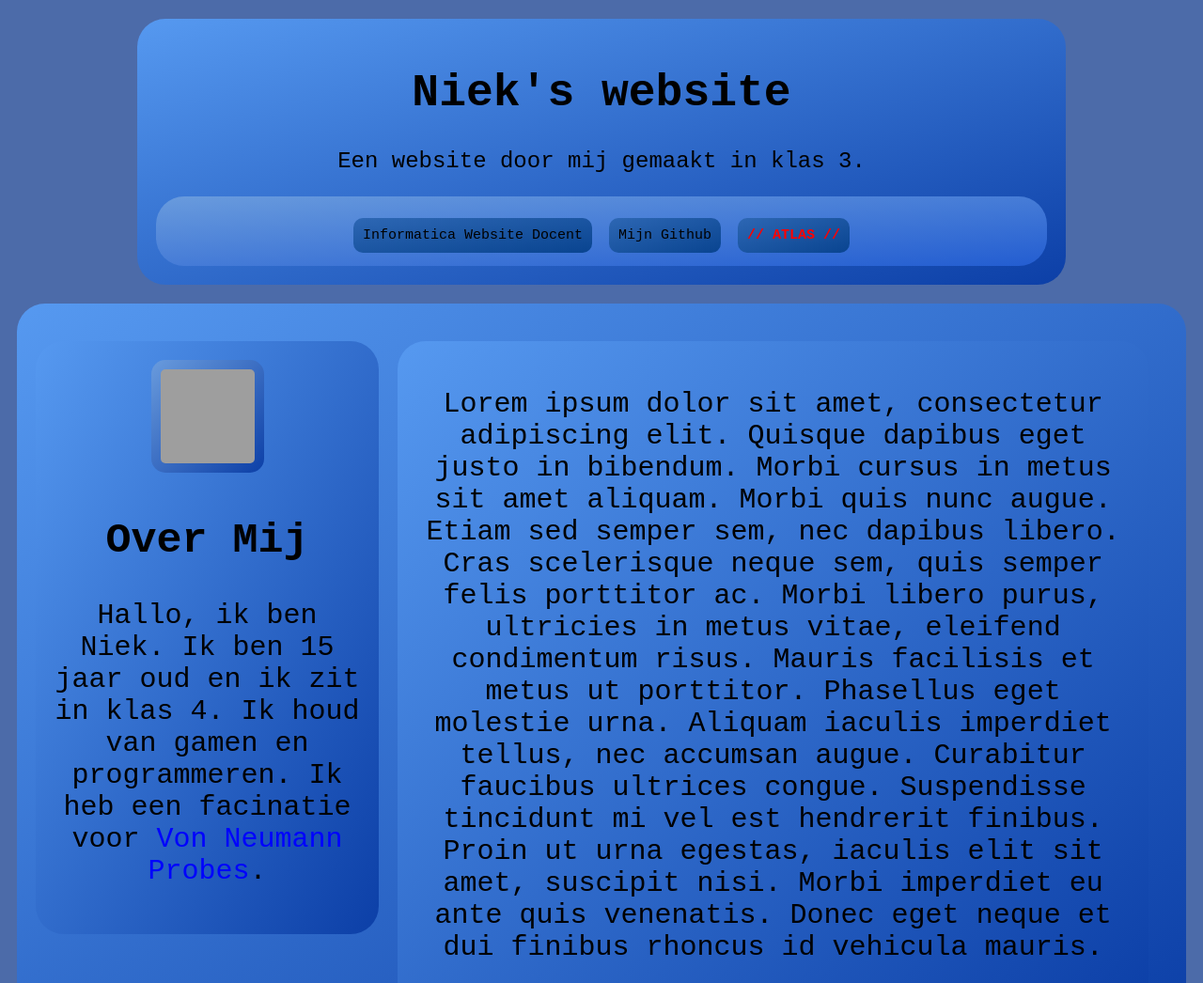
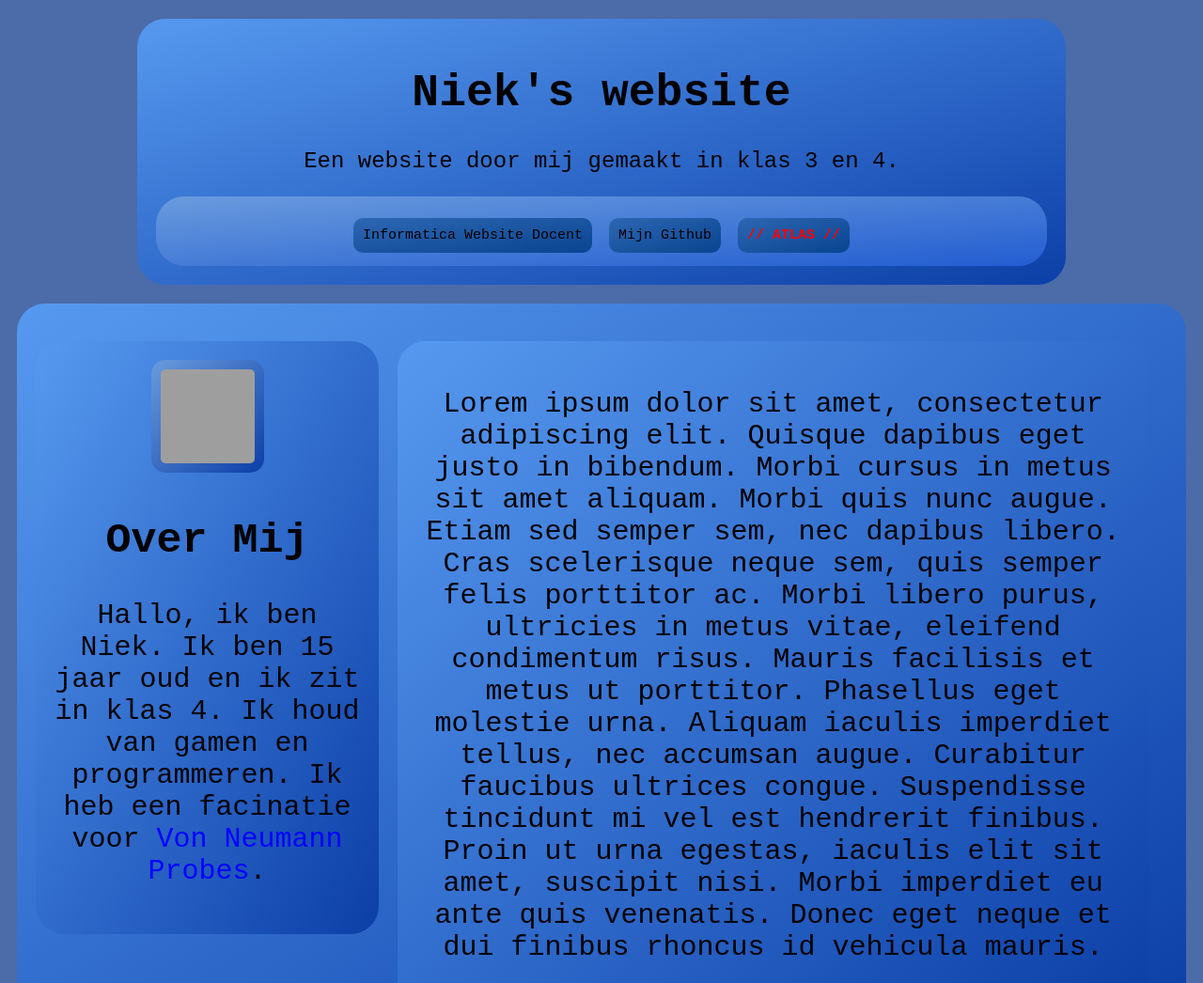
Before and after one commit to Quantumpje/NieksWebsite, a plain HTML site: page index.html in a window 1280 px wide. Shown: the top 1046 px of the page at 94% size. Drawn offline with Linux system fonts and the light colour scheme; grey boxes are pictures that could not be loaded.

Commit message:
Update index.html

```diff
--- a/index.html
+++ b/index.html
@@ -8,7 +8,7 @@
 
 <div class="header">
     <h1>Niek's website</h1>
-    <p>Een website door mij gemaakt in klas 3.</p>
+    <p>Een website door mij gemaakt in klas 3 en 4.</p>
 
     <div class="navbar">
         <a href="https://mijn-in.nl">Informatica Website Docent</a>
```
